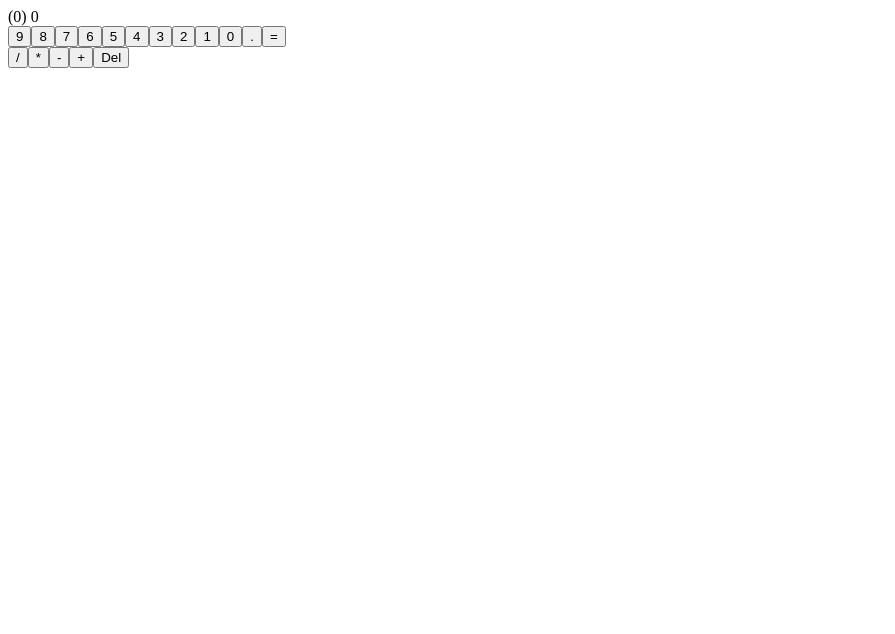
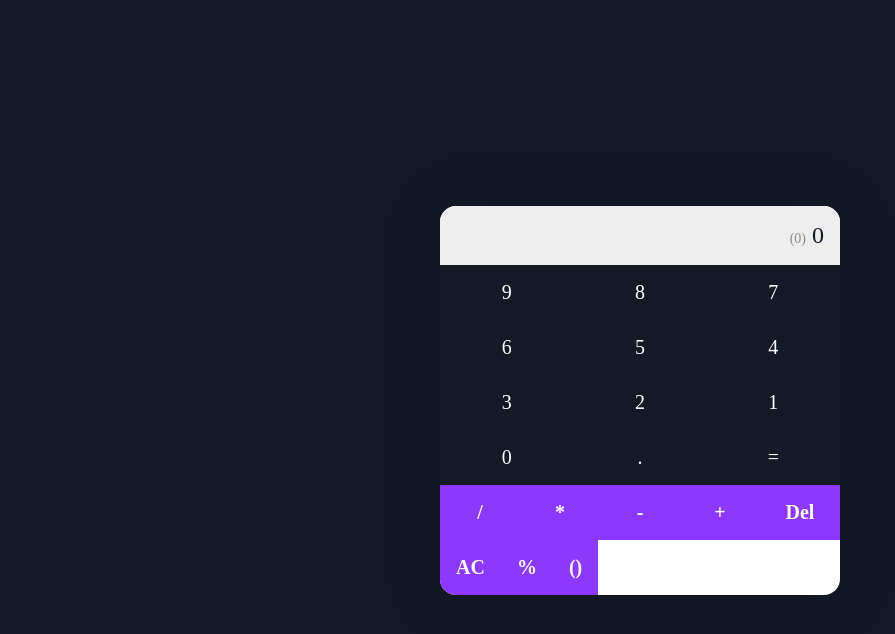
Before and after one commit to JShruti/react-calculator, a React (Create React App) app: page / in a window 1280 px wide. Shown: the top 634 px of the page, without its empty margins (0-895 px from the left). Built offline with nearby package versions, Linux system fonts and the light colour scheme.

Commit message:
fixed the styling

```diff
--- a/src/App.js
+++ b/src/App.js
@@ -10,7 +10,9 @@ function App() {
 
   return (
     <div className="App">
-      <div className ="Display">
+      <div className="calculator">
+
+      <div className ="display">
 <span>(0)</span> 0
 
       </div>
@@ -27,6 +29,12 @@ function App() {
 <button>+</button>
 <button>Del</button>
 
+      </div>
+      <div className="specialOperator">
+        <button>AC</button>
+        <button>%</button>
+        <button>()</button>
+      </div>
 
       </div>
     </div>
--- a/src/index.css
+++ b/src/index.css
@@ -0,0 +1,88 @@
+:root {
+  --primary: #d81e5b;
+  --secondary: #8c38ff;
+  --light: #131a26;
+  --dark: #eee;
+}
+
+* {
+  margin: 0;
+  padding: 0;
+  box-sizing: border-box;
+  font-family: "fira-sans";
+}
+
+body {
+  background-color: var(--light);
+}
+
+.App {
+  display: flex;
+  min-height: 100vh;
+  align-items: center;
+  justify-content: center;
+  padding: 16px;
+}
+
+.calculator {
+  width: 100%;
+  max-width: 400px;
+  background-color: #fff;
+  border-radius: 16px;
+  overflow: hidden;
+  box-shadow: 0px 2px 64px rgba(0, 0, 0, 0.2);
+}
+.display {
+  padding: 16px;
+  text-align: right;
+  background-color: var(--dark);
+  color: var(--light);
+  font-size: 24px;
+  font-weight: 300;
+}
+
+.display span {
+  font-size: 14px;
+  color: #888;
+}
+button {
+  appearance: none;
+  border: none;
+  outline: none;
+  color: #fff;
+  font-size: 20px;
+  padding: 16px;
+  cursor: pointer;
+  transition: 0.4s;
+}
+button:hover {
+  opacity: 0.9;
+}
+.operator {
+  display: flex;
+}
+
+.operator button {
+  flex: 1 1 0%;
+  background-color: var(--secondary);
+  font-weight: 700;
+}
+.digits {
+  display: flex;
+  flex-wrap: wrap;
+}
+.digits button {
+  flex: 1 1 33.333%;
+  max-width: 33.333%;
+  background-color: var(--light);
+}
+.specialoperator {
+  display: flex;
+  background-color: var(--secondary);
+}
+
+.specialOperator button {
+  flex: 1 1 0%;
+  background-color: var(--secondary);
+  font-weight: 700;
+}
```
